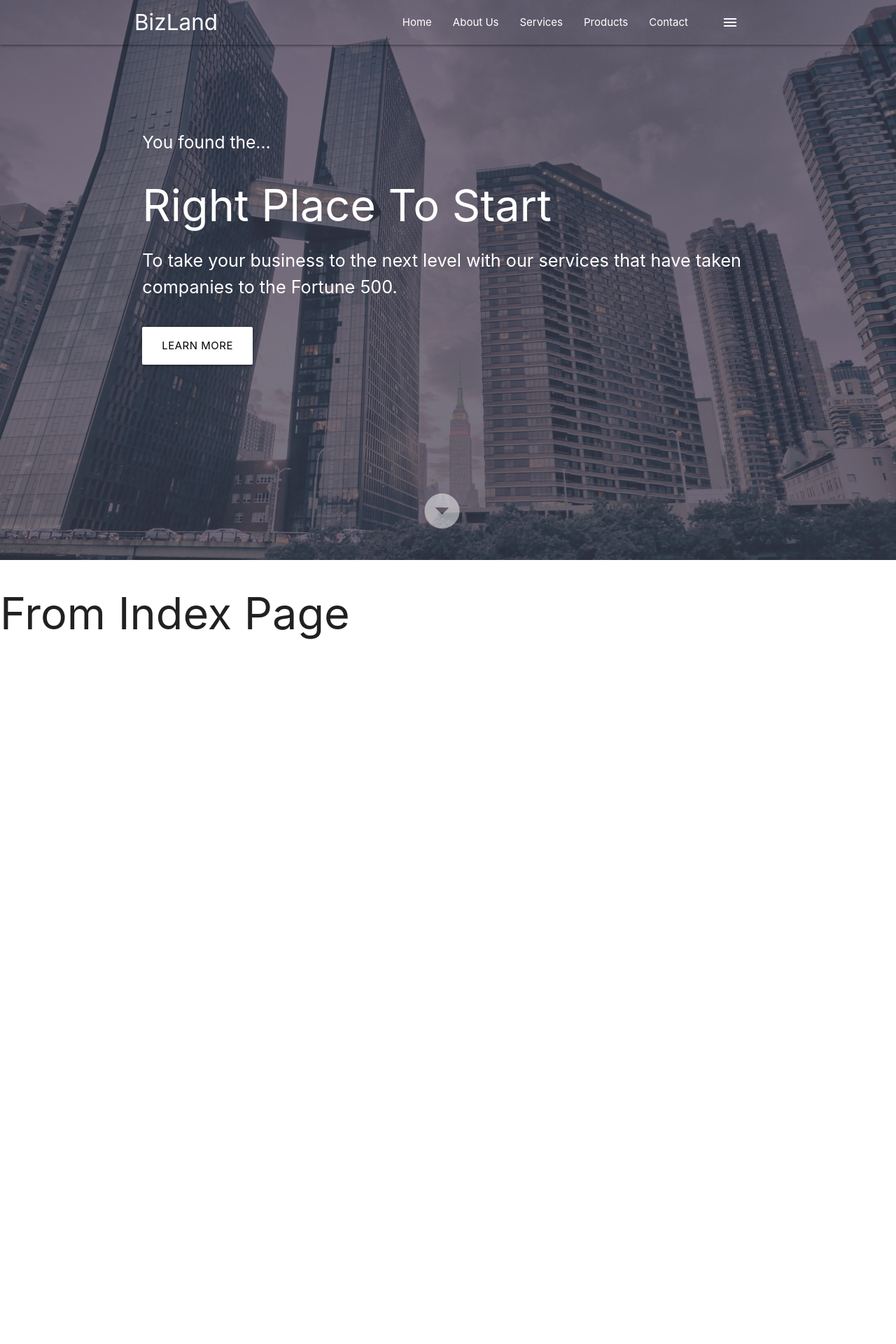
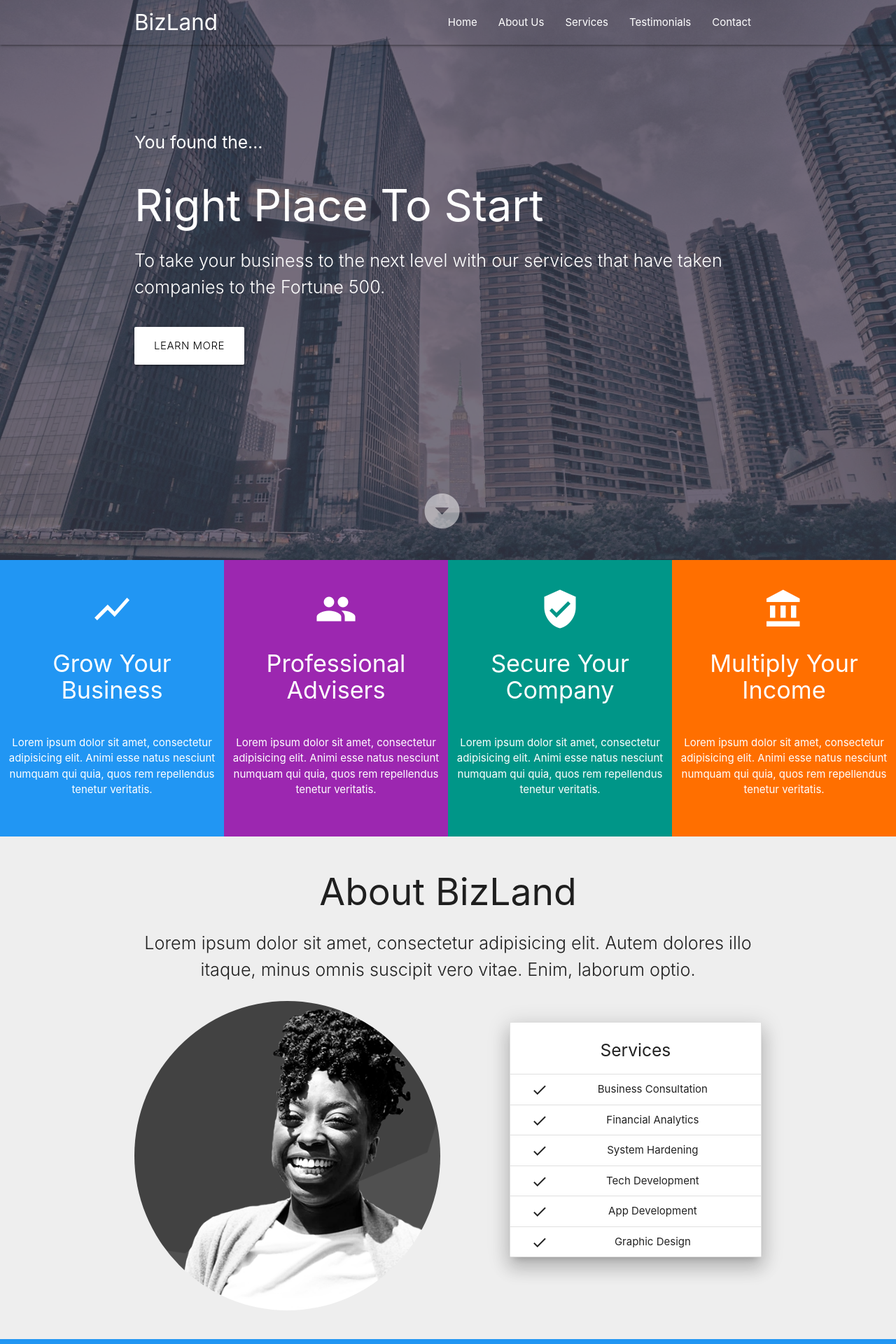
Before and after one commit to julesc00/bizland, a Django app: page / in a window 1280 px wide. Shown: the top 1920 px of the page at 70% size. Before the commit the page ends 913 px from the top, so only its background shows below. Run offline with Django 3.2, Linux system fonts and the light colour scheme; some libraries are stand-ins or nearby versions.

Commit message:
Working on Contact form.

```diff
--- /dev/null
+++ b/app/templates/app/about.html
@@ -0,0 +1,52 @@
+{% load static %}
+{% block content %}
+
+    <section id="about" class="section section-about grey lighten-3 center scrollspy">
+        <div class="container">
+            <h2>About BizLand</h2>
+            <p class="flow-text">
+                Lorem ipsum dolor sit amet, consectetur adipisicing elit. Autem dolores illo itaque, minus omnis
+                suscipit vero vitae. Enim, laborum optio.
+            </p>
+            <div class="row">
+                <div class="col s12 m6">
+                    <img src="{% static 'images/renee.png' %}" alt="" class="responsive-img circle">
+                </div>
+                <div class="col s12 m5 offset-m1">
+                    <br>
+                    <ul class="collection with-header z-depth-4">
+                        <li class="collection-header">
+                            <h5>Services</h5>
+                        </li>
+                        <li class="collection-item">
+                            <i class="material-icons left">check</i>
+                            Business Consultation
+                        </li>
+                        <li class="collection-item">
+                            <i class="material-icons left">check</i>
+                            Financial Analytics
+                        </li>
+                        <li class="collection-item">
+                            <i class="material-icons left">check</i>
+                            System Hardening
+                        </li>
+                        <li class="collection-item">
+                            <i class="material-icons left">check</i>
+                            Tech Development
+                        </li>
+                        <li class="collection-item">
+                            <i class="material-icons left">check</i>
+                            App Development
+                        </li>
+                        <li class="collection-item">
+                            <i class="material-icons left">check</i>
+                            Graphic Design
+                        </li>
+                    </ul>
+                </div>
+
+            </div>
+        </div>
+    </section>
+
+{% endblock %}
--- a/app/templates/app/base.html
+++ b/app/templates/app/base.html
@@ -9,6 +9,8 @@
 
     {% block css %}
         <link href="https://fonts.googleapis.com/icon?family=Material+Icons" rel="stylesheet">
+         <!-- Compiled and minified CSS -->
+        <link rel="stylesheet" href="https://cdnjs.cloudflare.com/ajax/libs/materialize/0.100.2/css/materialize.min.css">
         <link rel="stylesheet" href="{% static 'css/materialize.css' %}">
         <link rel="stylesheet" href="{% static 'css/main.css' %}">
     {% endblock %}
@@ -18,7 +20,7 @@
 
     <title>{{ title }}</title>
 </head>
-<body>
+<body id="home" class="scrollspy">
 
 {% block content %}
 
@@ -34,9 +36,9 @@
         </script>
         <!-- Compiled and minified JavaScript -->
         <script src="https://cdnjs.cloudflare.com/ajax/libs/materialize/1.0.0/js/materialize.min.js"></script>
+        <!-- Compiled and minified JavaScript -->
+{#  <script src="https://cdnjs.cloudflare.com/ajax/libs/materialize/0.100.2/js/materialize.min.js"></script>#}
         <script src="{% static 'js/materialize.js' %}"></script>
-        <script src="{% static 'js/chart.js' %}"></script>
-
         <script>
             $(document).ready(function() {
                 //Custom JS & JQuery here
@@ -44,16 +46,25 @@
                 // Init Sidenav
                 $('.sidenav').sidenav();
 
+                // Init Scrollspy
+                $('.scrollspy').scrollspy();
+
                 // ScrollFire
                 const options = [
                     {
                         selector: ".main-text", offset:0, callback: function (el) {
-                            M.fadeInImage($(el))
+                            Materialize.fadeInImage($(el))
                         }
-                    }
+                    },
+                    {
+                        selector: ".navbar-fixed", offset: 1500, callback: function () {
+                            $('nav').removeClass('transparent')
+                            $('nav').addClass('blue-grey darken-3')
+                        }
+                    },
                 ]
 
-                M.scrollFire(options);
+                Materialize.scrollFire(options);
 
             })
         </script>
--- /dev/null
+++ b/app/templates/app/boxes.html
@@ -0,0 +1,42 @@
+{% load static %}
+
+{% block content %}
+
+    <section id="services" class="section-boxes center scrollspy">
+        <div class="row">
+            <div class="col s12 m6 l3 blue white-text box">
+                <i class="material-icons medium">show_chart</i>
+                <h4>Grow Your Business</h4>
+                <p>
+                    Lorem ipsum dolor sit amet, consectetur adipisicing elit. Animi esse natus nesciunt numquam qui
+                    quia, quos rem repellendus tenetur veritatis.
+                </p>
+            </div>
+            <div class="col s12 m6 l3 purple white-text box">
+                <i class="material-icons medium">people</i>
+                <h4>Professional Advisers</h4>
+                <p>
+                    Lorem ipsum dolor sit amet, consectetur adipisicing elit. Animi esse natus nesciunt numquam qui
+                    quia, quos rem repellendus tenetur veritatis.
+                </p>
+            </div>
+            <div class="col s12 m6 l3 teal white-text box">
+                <i class="material-icons medium">verified_user</i>
+                <h4>Secure Your Company</h4>
+                <p>
+                    Lorem ipsum dolor sit amet, consectetur adipisicing elit. Animi esse natus nesciunt numquam qui
+                    quia, quos rem repellendus tenetur veritatis.
+                </p>
+            </div>
+            <div class="col s12 m6 l3 amber darken-4 white-text box">
+                <i class="material-icons medium">account_balance</i>
+                <h4>Multiply Your Income</h4>
+                <p>
+                    Lorem ipsum dolor sit amet, consectetur adipisicing elit. Animi esse natus nesciunt numquam qui
+                    quia, quos rem repellendus tenetur veritatis.
+                </p>
+            </div>
+        </div>
+    </section>
+
+{% endblock %}
--- /dev/null
+++ b/app/templates/app/contact.html
@@ -0,0 +1,37 @@
+{% load static %}
+{% block content %}
+
+    <section id="contact" class="section section-contact center scrollspy">
+    <div id="googlemap"></div>
+    <div class="container">
+        <div class="row">
+        <div class="col s12 m6 offset-m6">
+            <div class="card-panel z-depth-5">
+                <h4>Contact Us</h4>
+                <form action="">
+                    <div class="input-field">
+                        <input type="text" id="name" placeholder="Name">
+                        <label for="name">Name</label>
+                    </div>
+                    <div class="input-field">
+                        <input type="email" id="email" class="validate" placeholder="Email">
+                        <label for="email">Email</label>
+                    </div>
+                    <div class="input-field">
+                        <input type="text" id="phone" placeholder="Phone Number">
+                        <label for="phone">Phone</label>
+                    </div>
+                    <div class="input-field">
+                        <textarea id="message" class="materialize-textarea"></textarea>
+                        <label for="message">Message</label>
+                    </div>
+                </form>
+
+            </div>
+        </div>
+
+        </div>
+    </div>
+    </section>
+
+{% endblock %}
--- /dev/null
+++ b/app/templates/app/footer.html
@@ -0,0 +1,35 @@
+{% load static %}
+{% block content %}
+
+    <footer class="page-footer blue-grey darken-1">
+          <div class="container">
+            <div class="row">
+              <div class="col l6 s12">
+                <h5>Location</h5>
+                <p>BizLand, INC</p>
+                <p>555 Somewhere Drive, Bell Gardens, CA</p>
+              </div>
+              <div class="col l4 offset-l2 s12">
+                <h5 class="white-text">Site Map</h5>
+                  <ul>
+                      <li><a class="white-text" href="#home">Home</a></li>
+                      <li><a class="white-text" href="#about">About Us</a></li>
+                      <li><a class="white-text" href="#services">Services</a></li>
+                      <li><a class="white-text" href="#testimonials">Testimonials</a></li>
+                      <li><a class="white-text" href="#contact">Contact</a></li>
+                  </ul>
+              </div>
+            </div>
+          </div>
+          <div class="footer-copyright blue-grey darken-4">
+            <div class="container">
+            BizLand Theme © 2020
+            <a class="grey-text text-lighten-4 right" href="#!">
+                <i class="material-icons left">keyboard_arrow_up</i>
+                Back To Top
+            </a>
+            </div>
+          </div>
+        </footer>
+
+{% endblock %}
--- a/app/templates/app/index.html
+++ b/app/templates/app/index.html
@@ -3,6 +3,10 @@
 
 {% block content %}
     {% include 'app/navbar.html' %}
-<h1>{{ page_title }}</h1>
+    {% include 'app/boxes.html' %}
+    {% include 'app/about.html' %}
+    {% include 'app/testimonials.html' %}
+    {% include 'app/contact.html' %}
+    {% include 'app/footer.html' %}
 
 {% endblock %}
--- a/app/templates/app/navbar.html
+++ b/app/templates/app/navbar.html
@@ -9,19 +9,15 @@
                 <div class="container">
                     <div class="nav-wrapper">
                         <a href="{% url 'app:index' %}" class="brand-logo">BizLand</a>
+                        <a href="#" data-target="slide-out" data-activates="mobile-demo" class="button-collapse sidenav-trigger">
+                            <i class="material-icons">menu</i>
+                        </a>
                         <ul class="right hide-on-med-and-down">
-                            <li><a href="#">Home</a></li>
-                            <li><a href="#">About Us</a></li>
-                            <li><a href="#">Services</a></li>
-                            <li><a href="#">Products</a></li>
-                            <li><a href="#">Contact</a></li>
-                            <li><a
-                                    href="#"
-                                    data-target="slide-out"
-                                    class="sidenav-trigger show-on-large right"
-                            >
-                                <i class="material-icons">menu</i>
-                            </a></li>
+                            <li><a href="#home">Home</a></li>
+                            <li><a href="#about">About Us</a></li>
+                            <li><a href="#services">Services</a></li>
+                            <li><a href="#testimonials">Testimonials</a></li>
+                            <li><a href="#contact">Contact</a></li>
                         </ul>
                     </div>
                 </div>
--- /dev/null
+++ b/app/templates/app/testimonials.html
@@ -0,0 +1,51 @@
+{% load static %}
+{% block content %}
+
+    <section id="testimonials" class="section section-testimonials blue white-text center scrollspy">
+    <div class="container">
+        <h2>What Our Clients Say</h2>
+        <div class="row">
+            <div class="col s12 m4">
+                <div class="card grey lighten-3 black-text z-depth-4">
+                    <div class="card-content">
+                        <p><em>
+                            Lorem ipsum dolor sit amet, consectetur adipisicing elit. Aliquam architecto aspernatur at
+                            ea earum et, maiores quae quod tempore ullam!
+                        </em></p>
+                    </div>
+                    <div class="card-action">
+                        <p>Nikola Tesla from Tesla Inventions</p>
+                    </div>
+                </div>
+            </div>
+            <div class="col s12 m4">
+                <div class="card grey lighten-3 black-text z-depth-4">
+                    <div class="card-content">
+                        <p><em>
+                            Lorem ipsum dolor sit amet, consectetur adipisicing elit. Aliquam architecto aspernatur at
+                            ea earum et, maiores quae quod tempore ullam!
+                        </em></p>
+                    </div>
+                    <div class="card-action">
+                        <p>Jane Doe from Linux.org</p>
+                    </div>
+                </div>
+            </div>
+            <div class="col s12 m4">
+                <div class="card grey lighten-3 black-text z-depth-4">
+                    <div class="card-content">
+                        <p><em>
+                            Lorem ipsum dolor sit amet, consectetur adipisicing elit. Aliquam architecto aspernatur at
+                            ea earum et, maiores quae quod tempore ullam!
+                        </em></p>
+                    </div>
+                    <div class="card-action">
+                        <p>Tony Stark from Marvel</p>
+                    </div>
+                </div>
+            </div>
+        </div>
+    </div>
+    </section>
+
+{% endblock %}
--- a/static/css/main.css
+++ b/static/css/main.css
@@ -32,3 +32,21 @@
 .scroll-icon:hover {
     opacity: 0.9;
 }
+
+.box {
+    padding: 40px 10px !important;
+}
+
+.box h4 {
+    padding-bottom: 30px;
+}
+
+.section-boxes .row {
+    margin-bottom: 0 !important;
+}
+
+@media(max-width: 600px) {
+    .main-header {
+        height: 50vh;
+    }
+}
```
Also changed, not shown: static/images/renee.png (added).
